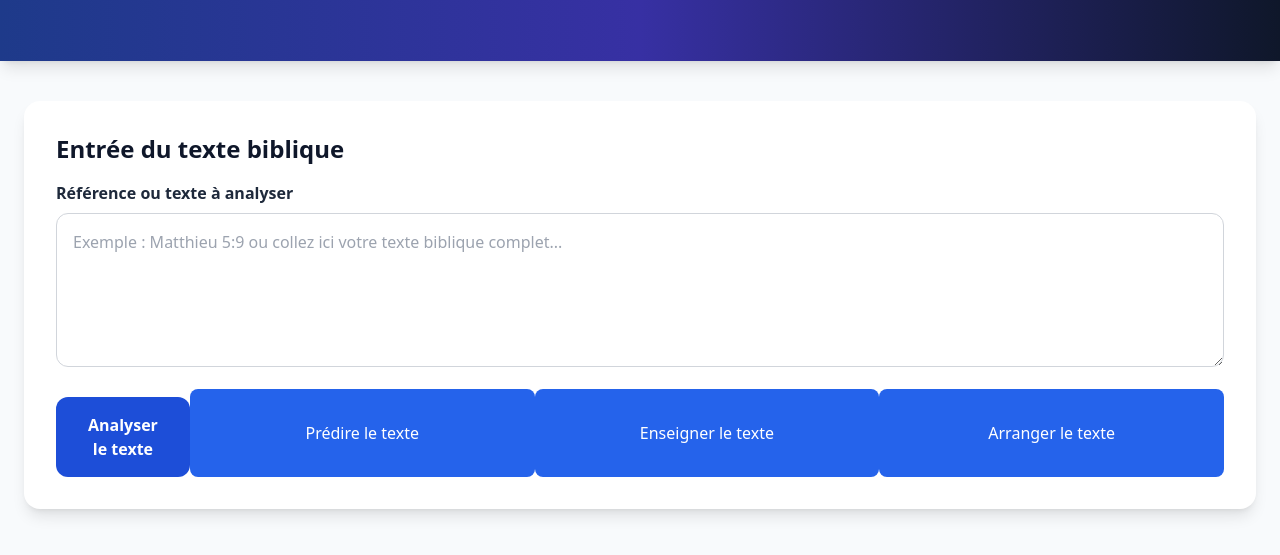
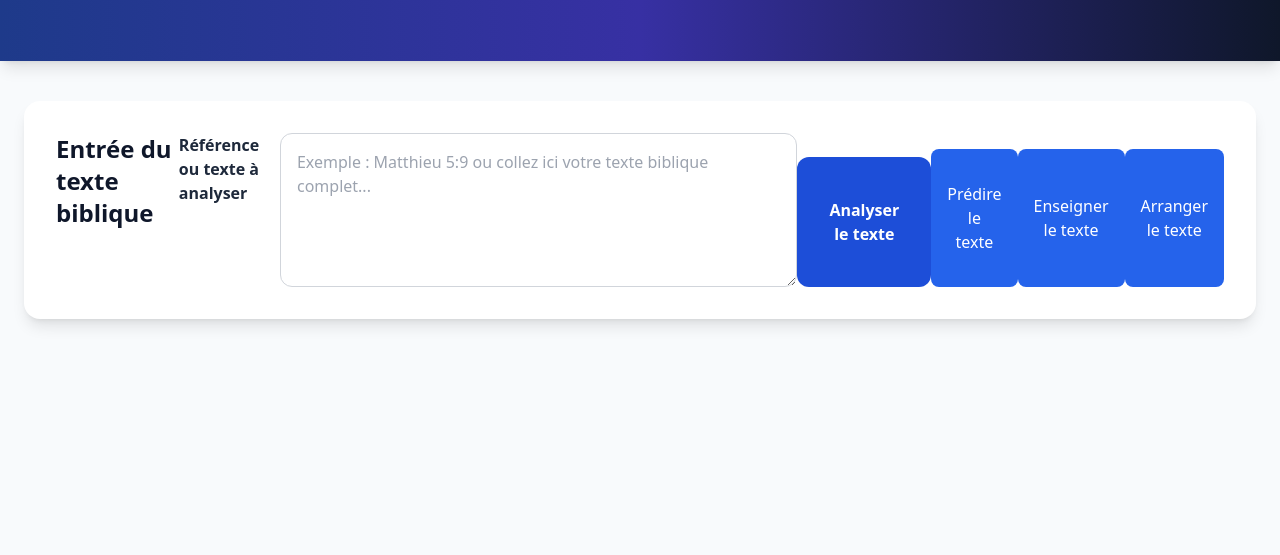
Before and after one commit to fenozorihe-web/analyse_biblique, a website: page public/index.html in a window 1280 px wide. Shown: the part 159-714 px from the top of the page. Drawn offline with nearby package versions, Linux system fonts and the light colour scheme.

Commit message:
Mise a jour globale des fichiers

```diff
--- a/public/index.html
+++ b/public/index.html
@@ -46,7 +46,7 @@
 <main class="max-w-7xl mx-auto px-4 md:px-6 py-10">
 
     <!-- FORMULAIRE -->
-    <section class="bg-white rounded-2xl shadow-lg p-8 mb-8">
+    <section class="bg-white rounded-2xl shadow-lg p-8 mb-8" style="display: flex;">
 
         <h2 class="text-2xl font-bold mb-4 text-slate-900">
             Entrée du texte biblique
@@ -61,7 +61,7 @@
             class="w-full border border-gray-300 rounded-xl p-4 focus:ring-4 focus:ring-blue-200 focus:border-blue-500 outline-none"
             placeholder="Exemple : Matthieu 5:9 ou collez ici votre texte biblique complet..."></textarea>
 
-        <div class="button" style="display: flex;" style="flex-direction: row;">
+        <div class="button" style="display: flex;" style="flex-direction: column;">
             <button id="btnAnalyze"
                 class="mt-6 w-full md:w-auto px-8 py-4 bg-blue-700 hover:bg-blue-800 text-white rounded-xl font-semibold flex items-center justify-center gap-3 transition">
 
```
